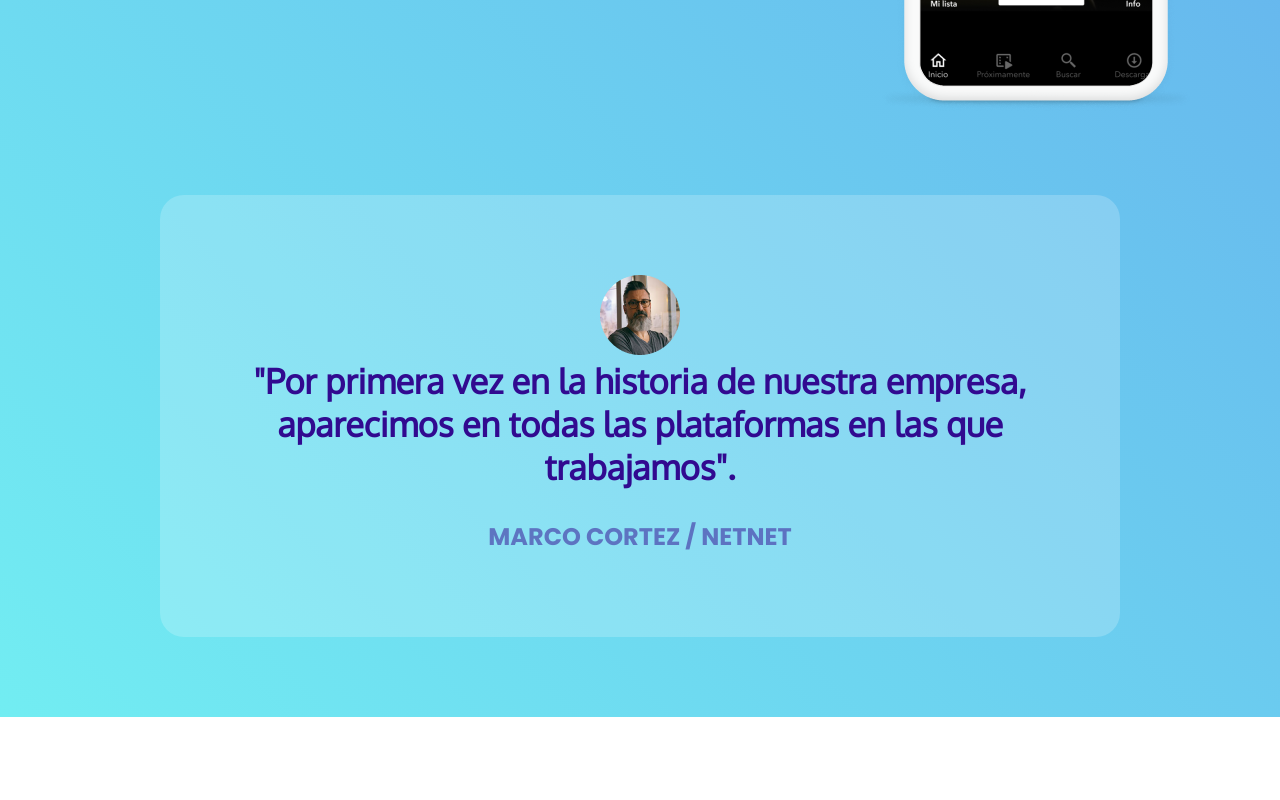
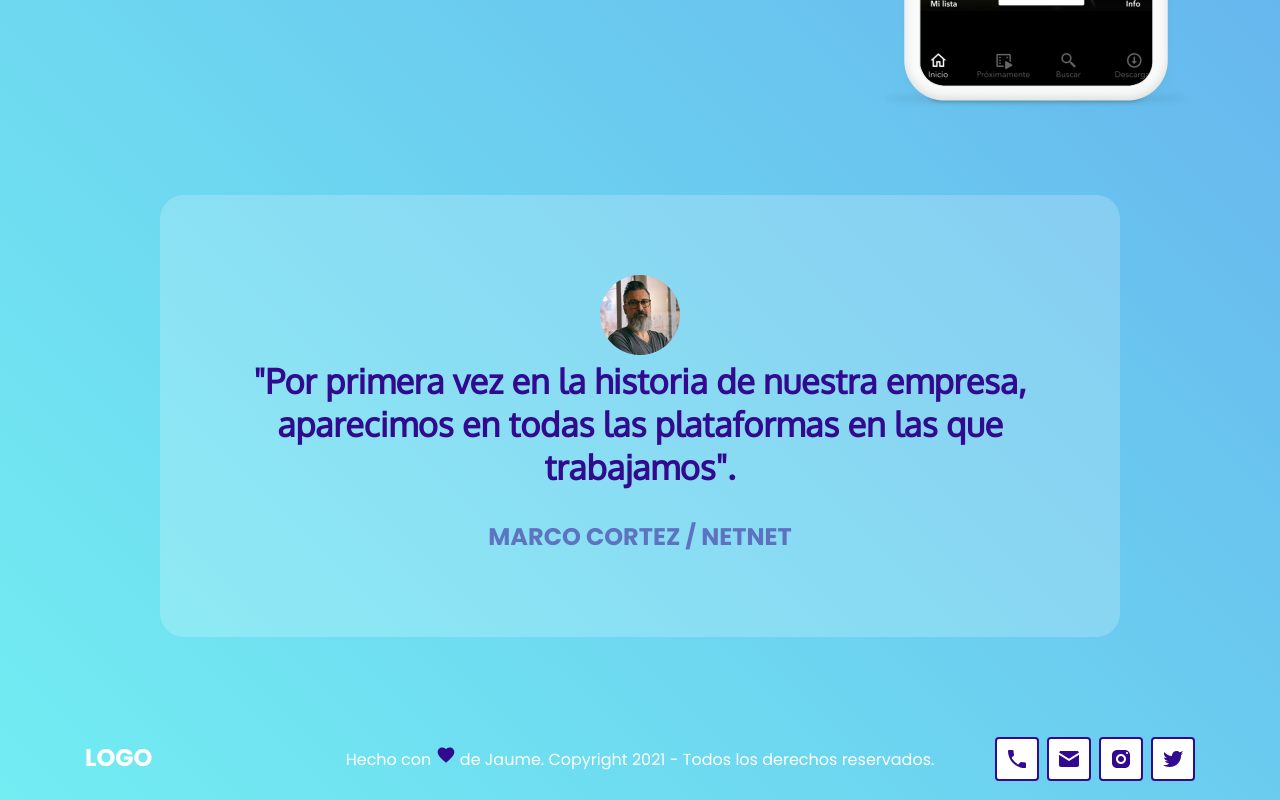
Before and after one commit to laatcode/jaume-porfolio, a plain HTML site: page index.html in a window 1280 px wide. Shown: the part 3915-4715 px from the top of the page. Before the commit the page ends 4632 px from the top, so only its background shows below. Drawn offline with Linux system fonts and the light colour scheme.

Commit message:
Adding footer

```diff
--- a/css/index.css
+++ b/css/index.css
@@ -57,6 +57,24 @@ body {
   background: transparent;
   border: 2px solid var(--primary);
   color: var(--primary);
+}
+
+.links {
+  display: flex;
+  width: 200px;
+  justify-content: space-between;
+}
+
+.links .link {
+  border: 2px solid var(--primary);
+  background: var(--white);
+  border-radius: 4px;
+  padding: 13px;
+  width: 44px;
+  height: 44px;
+  display: flex;
+  align-items: center;
+  justify-content: center;
 }
 
 .container {
@@ -125,24 +143,6 @@ body {
 .hero .main p {
   font: var(--body1);
   margin-bottom: 16px;
-}
-
-.hero .main .social-networks {
-  display: flex;
-  width: 224px;
-  justify-content: space-between;
-}
-
-.hero .main .social {
-  border: 2px solid var(--primary);
-  background: var(--white);
-  border-radius: 4px;
-  padding: 13px;
-  width: 44px;
-  height: 44px;
-  display: flex;
-  align-items: center;
-  justify-content: center;
 }
 
 .hero .profile-picture {
@@ -243,3 +243,28 @@ body {
   font: var(--headline5);
   opacity: 0.5;
 }
+
+.footer {
+  height: 83px;
+  color: var(--white);
+  display: flex;
+  justify-content: space-between;
+  align-items: center;
+}
+
+.footer .text {
+  font: var(--body1);
+  position: absolute;
+  left: 0;
+  right: 0;
+  text-align: center;
+}
+
+.footer .text img {
+  width: 20px;
+}
+
+.footer .logo {
+  font: var(--headline5);
+  font-weight: 900;
+}
--- a/index.html
+++ b/index.html
@@ -40,11 +40,11 @@
         <h5>¡Hola a todos!</h5>
         <h2>Soy Jaume</h2>
         <p>Frontend Developer que le encanta implementar diseños que inspiran y atraen a las personas.</p>
-        <div class="social-networks">
-          <a class="social" href="#"><img src="./icons/icon-phone.svg" alt="Phone"></a>
-          <a class="social" href="#"><img src="./icons/icon-important_mail.svg" alt="EMail"></a>
-          <a class="social" href="#"><img src="./icons/icon-instagram.svg" alt="Instagram"></a>
-          <a class="social" href="#"><img src="./icons/icon-twitter_squared.svg" alt="Twitter"></a>
+        <div class="links">
+          <a class="link" href="#"><img src="./icons/icon-phone.svg" alt="Phone"></a>
+          <a class="link" href="#"><img src="./icons/icon-important_mail.svg" alt="EMail"></a>
+          <a class="link" href="#"><img src="./icons/icon-instagram.svg" alt="Instagram"></a>
+          <a class="link" href="#"><img src="./icons/icon-twitter_squared.svg" alt="Twitter"></a>
         </div>
       </div>
       <div class="profile-picture">
@@ -143,6 +143,20 @@
         </div>
       </div>
     </section>
+    <footer class="footer">
+      <span class="logo">LOGO</span>
+      <div class="text">
+        <span>Hecho con</span>
+        <img src="./icons/icon-heart_outline.svg" alt="heart">
+        <span>de Jaume. Copyright 2021 - Todos los derechos reservados.</span>
+      </div>
+      <div class="links">
+        <a class="link" href="#"><img src="./icons/icon-phone.svg" alt="Phone"></a>
+        <a class="link" href="#"><img src="./icons/icon-important_mail.svg" alt="EMail"></a>
+        <a class="link" href="#"><img src="./icons/icon-instagram.svg" alt="Instagram"></a>
+        <a class="link" href="#"><img src="./icons/icon-twitter_squared.svg" alt="Twitter"></a>
+      </div>
+    </footer>
   </div>
 </body>
 </html>
```
